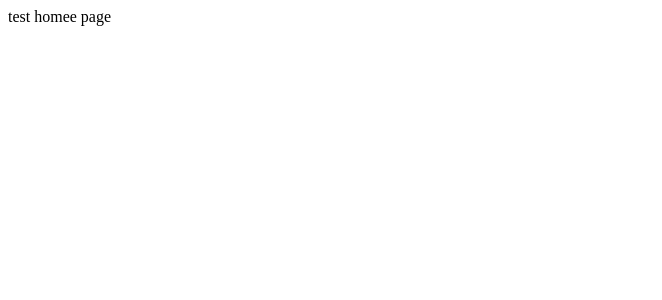
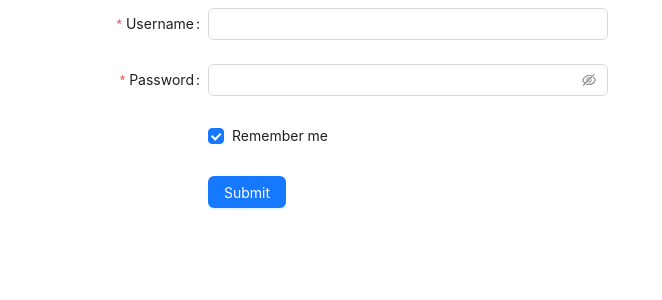
Before and after one commit to ghostoflord/Graduation_Project_FrontEnd, a React (Vite) app: page /login in a window 1280 px wide. Shown: the top 300 px of the page, without its empty margins (0-662 px from the left). Built offline with nearby package versions, Linux system fonts and the light colour scheme.

Commit message:
design login page

```diff
--- a/package.json
+++ b/package.json
@@ -10,8 +10,11 @@
     "preview": "vite preview"
   },
   "dependencies": {
+    "antd": "5.21.6",
     "react": "18.3.1",
-    "react-dom": "18.3.1"
+    "react-dom": "18.3.1",
+    "react-router-dom": "6.27.0",
+    "sass": "1.80.4"
   },
   "devDependencies": {
     "@eslint/js": "9.12.0",
--- a/src/main.tsx
+++ b/src/main.tsx
@@ -1,9 +1,24 @@
 import { StrictMode } from 'react'
 import { createRoot } from 'react-dom/client'
+
+import {
+  createBrowserRouter,
+  RouterProvider,
+} from "react-router-dom";
 import App from './App.tsx'
-
+import LoginPage from './pages/admin/login/login.page.tsx';
+const router = createBrowserRouter([
+  {
+    path: "/",
+    element: <App />,
+  },
+  {
+    path: "/login",
+    element: <LoginPage />,
+  },
+]);
 createRoot(document.getElementById('root')!).render(
   <StrictMode>
-    <App />
+    <RouterProvider router={router} />
   </StrictMode>
-)
+);
--- /dev/null
+++ b/src/pages/admin/login/login.page.tsx
@@ -0,0 +1,61 @@
+
+import React from 'react';
+import type { FormProps } from 'antd';
+import { Button, Checkbox, Form, Input } from 'antd';
+
+const LoginPage = () => {
+
+
+    type FieldType = {
+        username?: string;
+        password?: string;
+        remember?: string;
+    };
+
+    const onFinish: FormProps<FieldType>['onFinish'] = (values) => {
+        console.log('Success:', values);
+    };
+
+    const onFinishFailed: FormProps<FieldType>['onFinishFailed'] = (errorInfo) => {
+        console.log('Failed:', errorInfo);
+    };
+    return (<>
+        <Form
+            name="basic"
+            labelCol={{ span: 8 }}
+            wrapperCol={{ span: 16 }}
+            style={{ maxWidth: 600 }}
+            initialValues={{ remember: true }}
+            onFinish={onFinish}
+            onFinishFailed={onFinishFailed}
+            autoComplete="off"
+        >
+            <Form.Item<FieldType>
+                label="Username"
+                name="username"
+                rules={[{ required: true, message: 'Please input your username!' }]}
+            >
+                <Input />
+            </Form.Item>
+
+            <Form.Item<FieldType>
+                label="Password"
+                name="password"
+                rules={[{ required: true, message: 'Please input your password!' }]}
+            >
+                <Input.Password />
+            </Form.Item>
+
+            <Form.Item<FieldType> name="remember" valuePropName="checked" label={null}>
+                <Checkbox>Remember me</Checkbox>
+            </Form.Item>
+
+            <Form.Item label={null}>
+                <Button type="primary" htmlType="submit">
+                    Submit
+                </Button>
+            </Form.Item>
+        </Form>
+    </>);
+}
+export default LoginPage;
```
Also changed, not shown: src/pages/admin/login/login.page.scss (added), 1 other file (tests, documents, lock files or other folders).
